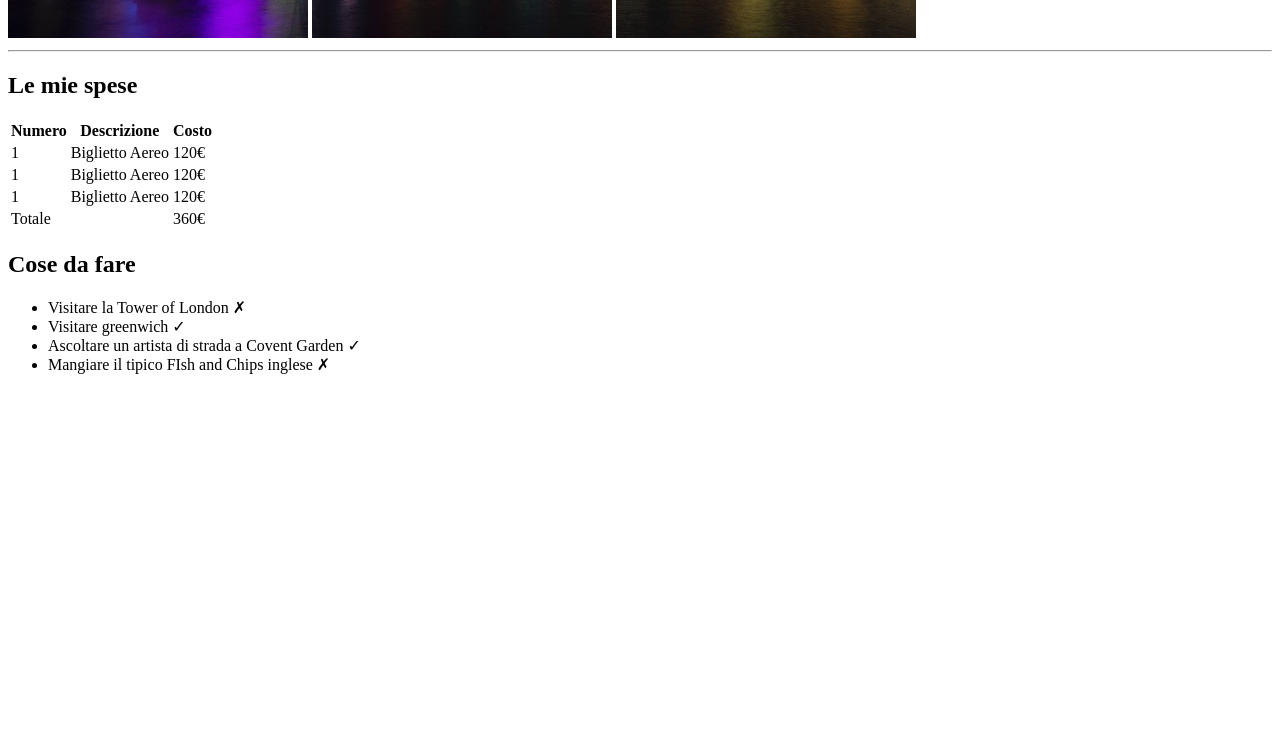
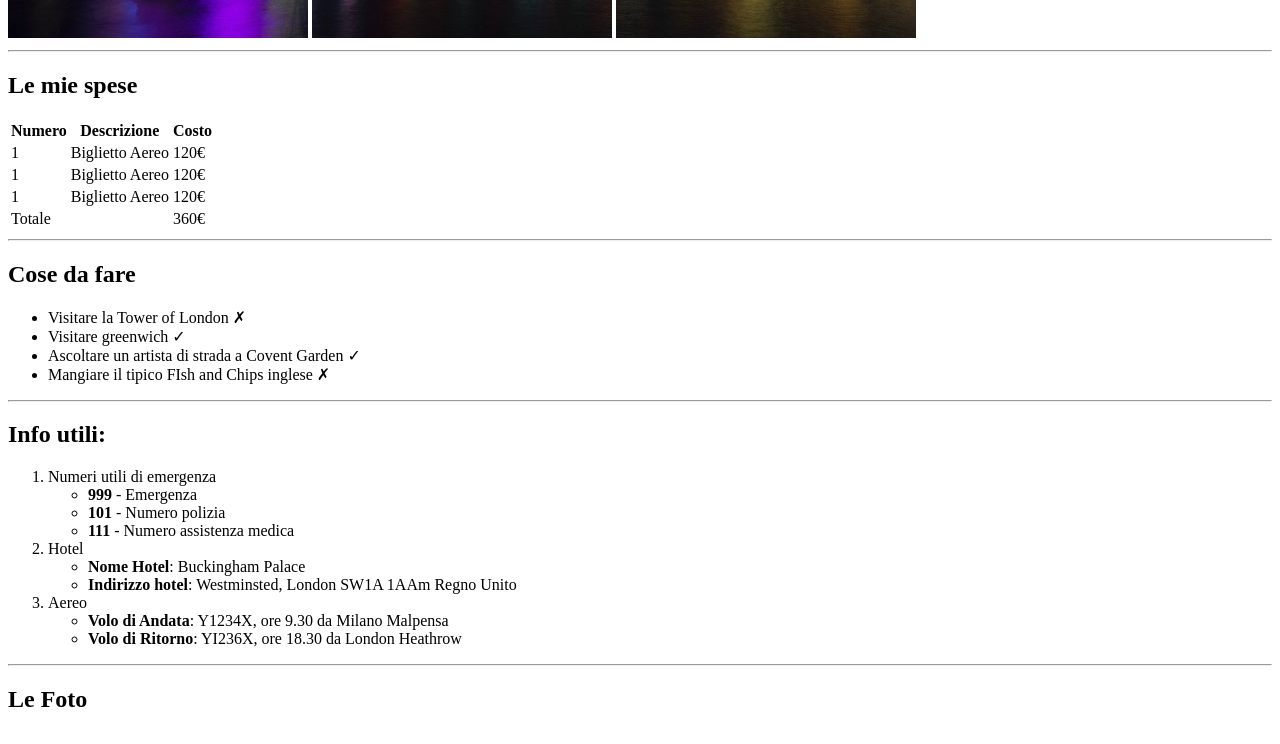
Before and after one commit to Mentabomber/html-london-trip, a plain HTML site: page index.html in a window 1280 px wide. Shown: the part 642-1386 px from the top of the page. Before the commit the page ends 1032 px from the top, so only its background shows below. Drawn offline with Linux system fonts and the light colour scheme.

Commit message:
Completamento main

```diff
--- a/index.html
+++ b/index.html
@@ -65,6 +65,7 @@
                     </tfoot>
                 </table>
             </section>
+            <hr>
             <!-- Seconda Sezione -->
             <section>
                 <h2>
@@ -85,11 +86,61 @@
                     </li>
                 </ul>
             </section>
+            <hr>
+            <!-- Terza Sezione -->
+            <section>
+                <h2>
+                    Info utili:
+                </h2>
+                <ol>
+                    <li>
+                        Numeri utili di emergenza
+                        <ul>
+                            <li>
+                                <strong>999</strong> - Emergenza
+                            </li>
+                            <li>
+                                <strong>101</strong> - Numero polizia
+                            </li>
+                            <li>
+                                <strong>111</strong> - Numero assistenza medica
+                            </li>
+                        </ul>
+                    </li>
+                    <li>
+                        Hotel
+                        <ul>
+                            <li>
+                                <strong>Nome Hotel</strong>: Buckingham Palace
+                            </li>
+                            <li>
+                                <strong>Indirizzo hotel</strong>: Westminsted, London SW1A 1AAm Regno Unito
+                            </li>
+                        </ul>
+                    </li>
+                    <li>
+                        Aereo
+                        <ul>
+                            <li>
+                                <strong>Volo di Andata</strong>: Y1234X, ore 9.30 da Milano Malpensa
+                            </li>
+                            <li>
+                                <strong>Volo di Ritorno</strong>: YI236X, ore 18.30 da London Heathrow
+                            </li>
+                        </ul>
+                    </li>
+                </ol>
+            </section>
+            <hr>
         </main>
         <!-- Fine Main -->
         <!-- Inizio Footer -->
         <footer>
-
+            <h2>
+                Le Foto
+            </h2>
+            <img src="" alt="">
+            <img src="" alt="">
         </footer>
         <!-- FIne Footer -->
     </body>
```
